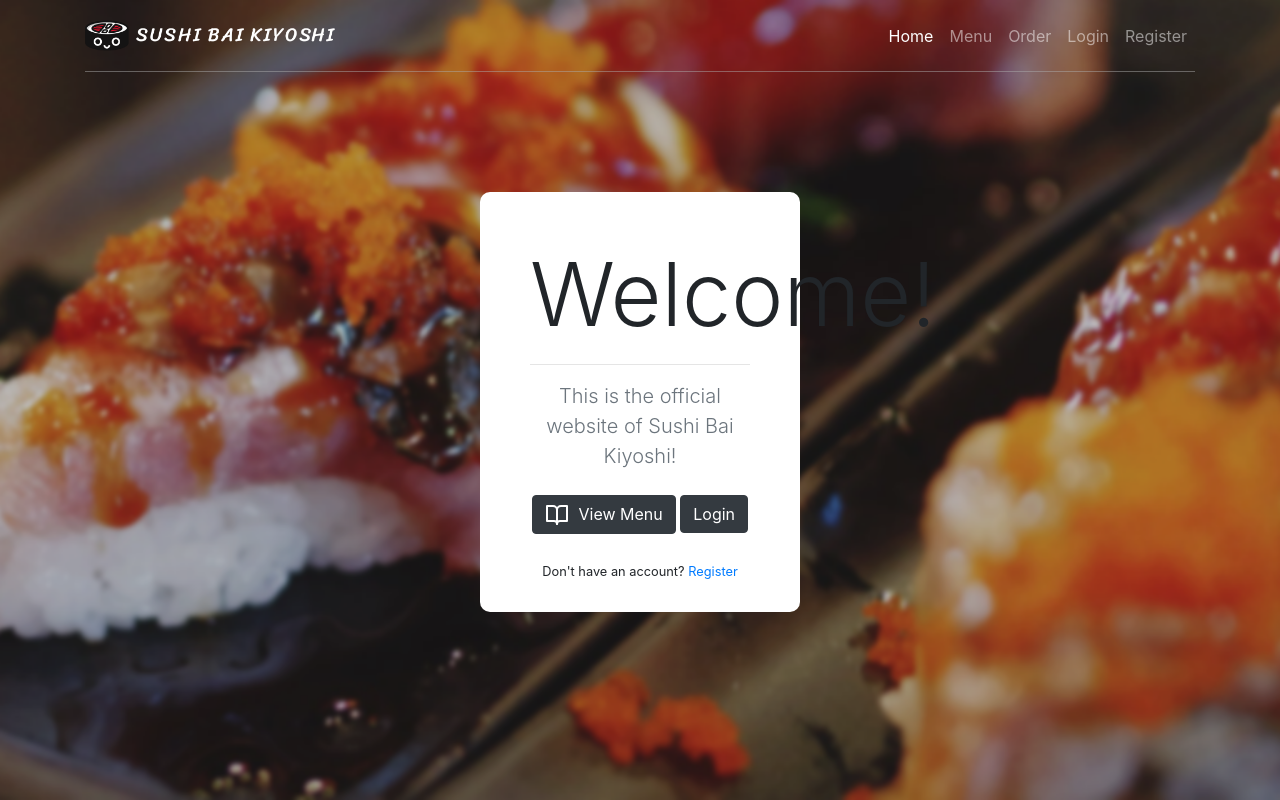
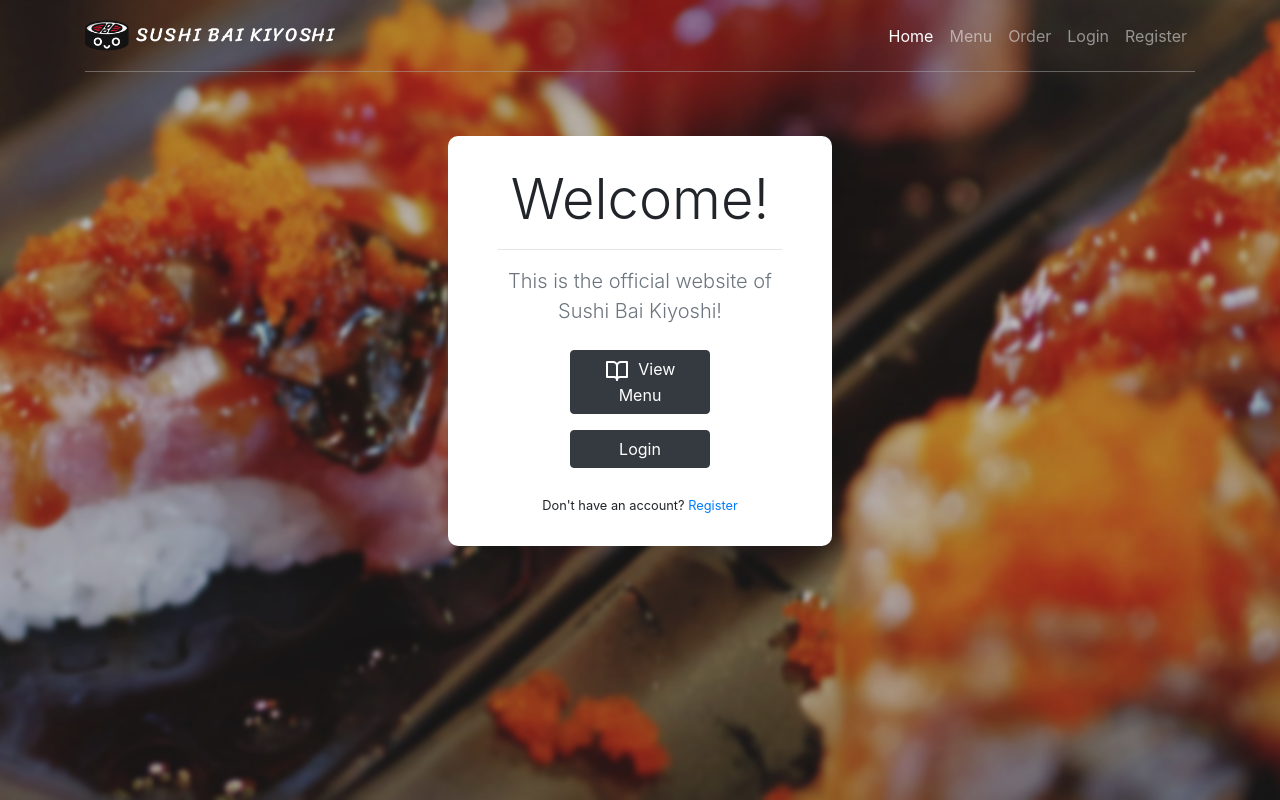
Before and after one commit to jzbakos/sushi-bai-kiyoshi, a Flask app: page / in a window 1280 px wide. Run offline with Flask 2, Linux system fonts and the light colour scheme; some libraries are stand-ins or nearby versions.

Commit message:
small tweaks

```diff
--- a/static/css/style.css
+++ b/static/css/style.css
@@ -12,6 +12,7 @@ body {
 
 .home-body {
   background-image: url("../../static/img/sushiHEAD.png") !important;
+  /* background-image: url("../../static/img/test_wallpaper.png") !important; */
   background-size: cover;
   background-position: center;
   background-repeat: no-repeat;
@@ -24,7 +25,7 @@ body {
 }
 
 .bg-dark-red {
-  background-color: rgb(173, 46, 53);
+  background-color: rgb(173, 50, 46);
 }
 
 .btn-active {
@@ -40,7 +41,7 @@ body {
   font-weight: 500;
 }
 
-.nav-link #logo:hover {
+#logo:hover {
   filter: brightness(90%);
 }
 
@@ -97,7 +98,7 @@ body {
 
 #menu-table thead {
   color: white;
-  background-color: rgb(161, 48, 54);
+  background-color: rgb(173, 50, 46);
 }
 
 #menu-table td {
--- a/templates/public/dashboard/dashboard_base.html
+++ b/templates/public/dashboard/dashboard_base.html
@@ -2,7 +2,7 @@
 {% set active_page = "dashboard" %} {% block body %}
   <div class="container-fluid" style="height: 100%;">
     <div class="row" style="height: 100%;">
-      <nav class="col-md-2 d-none d-md-block sidebar" style="padding-top: 10px; padding-bottom: 100px; height: 100%; background-color: white; border-bottom: rgb(214, 214, 214) 2px solid; border-right: rgb(214, 214, 214) 2px solid;">
+      <nav class="col-md-2 d-none d-md-block sidebar" style="padding-top: 2rem; padding-bottom: 100px; height: 100%; background-color: white; border-bottom: rgb(214, 214, 214) 2px solid; border-right: rgb(214, 214, 214) 2px solid;">
         <div class="sidebar-sticky">
           <h1 style="font-weight: 300;">Reports</h1>
           <hr/>
--- a/templates/public/dashboard/overview.html
+++ b/templates/public/dashboard/overview.html
@@ -10,6 +10,7 @@ endblock %} {% block partial %}
   <button
     class="{{ 'btn btn-active' if active_page == 'overview_wasted_items' else 'btn btn-danger' }}"
     onclick="location.href = '/overview_wasted_items';"
+    style="min-width: 124px; width: 10%; margin-bottom: 5px"
   >
     <script>
       console.log("ACTIVE PAGE: {{ active_page }}");
@@ -19,12 +20,14 @@ endblock %} {% block partial %}
   <button
     class="{{ 'btn btn-active' if active_page == 'overview_profits' else 'btn btn-danger' }}"
     onclick="location.href = '/overview_profits';"
+    style="min-width: 124px; width: 10%; margin-bottom: 5px"
   >
     Profits
   </button>
   <button
     class="{{ 'btn btn-active' if active_page == 'overview_num_orders' else 'btn btn-danger' }}"
     onclick="location.href = '/overview_num_orders';"
+    style="min-width: 124px; width: 10%; margin-bottom: 5px"
   >
     # of Orders
   </button>
--- a/templates/public/index.html
+++ b/templates/public/index.html
@@ -3,29 +3,25 @@
 
 <!-- <img src="../../static/img/sushithing.png" class="img-fluid" alt="Responsive image"> -->
 
-<div class="bg-image-full">
-  <!-- <img
-    class="img-fluid d-block mx-auto"
-    src="../../static/img/sushi_bai_kiyoshi_logo_new.png"
-    alt=""
-    style="width: 80%; margin-top: 50px"
-  /> -->
-
 <div
-    class="container"
+  class="container-fluid"
   style="
     text-align: center;
-      margin-top: 120px;
-      padding: 50px;
-      padding-bottom: 30px;
+    background-color: rgb(255, 255, 255);
+    border-radius: 10px;
+    padding: 30px 50px 30px 50px;
+    margin-top: 5%;
     min-width: 320px;
+    max-width: 30%;
   "
   id="login-panel"
 >
   {% if session['logged_in'] == True %}
-    <h1 class="display-4">Welcome back, {{session['user'][1]}}</h1>
+  <h1 class="display-4">
+    Welcome back, <strong>{{session['user'][1]}}</strong>
+  </h1>
   {% else %}
-    <h1 class="display-2">Welcome!</h1>
+  <h1 class="display-4">Welcome!</h1>
   {% endif %}
 
   <hr />
@@ -43,7 +39,10 @@
       View Menu</a
     >
     {% else %}
-      <a href="/menu" class="btn btn-dark my-2"
+    <a
+      href="/menu"
+      class="btn btn-dark my-2"
+      style="max-width: 30%; min-width: 140px"
       ><img
         src="../../../static/img/book-open-white.svg"
         alt="plus-circle"
@@ -51,7 +50,12 @@
       />
       View Menu</a
     >
-      <a href="/login" class="btn btn-dark my-2">Login</a>
+    <a
+      href="/login"
+      class="btn btn-dark my-2"
+      style="max-width: 30%; min-width: 140px"
+      >Login</a
+    >
     {% endif %}
   </p>
 
@@ -59,6 +63,5 @@
   <small>Don't have an account? <a href="/register">Register</a></small>
   {% endif %}
 </div>
-</div>
 
 {% endblock %}
--- a/templates/public/order.html
+++ b/templates/public/order.html
@@ -1,7 +1,7 @@
 {% extends 'public/templates/base.html' %} {% block title %}Order{% endblock %}
 {% set active_page = "order" %} {% block body %}
 
-<div class="container" style="width: 30%">
+<div class="container" style="width: 40%; min-width: 320px">
   <h1 class="menu-title display-4">Current Order</h1>
   <hr class="menu-title-hr" />
   <table id="menu-table" class="table table-sm" style="background-color: white">
@@ -46,8 +46,9 @@
   </table>
 
   <div
-    class="container-fluid bg-light"
+    class="container-fluid"
     style="
+      background-color: white;
       float: right;
       min-width: 232px;
       max-width: 300px;
```
Also changed, not shown: templates/public/dashboard/menu_items.html (+13 -2 lines), static/img/sushiHEAD.png. Lines whose indentation alone changed are shown as unchanged.
